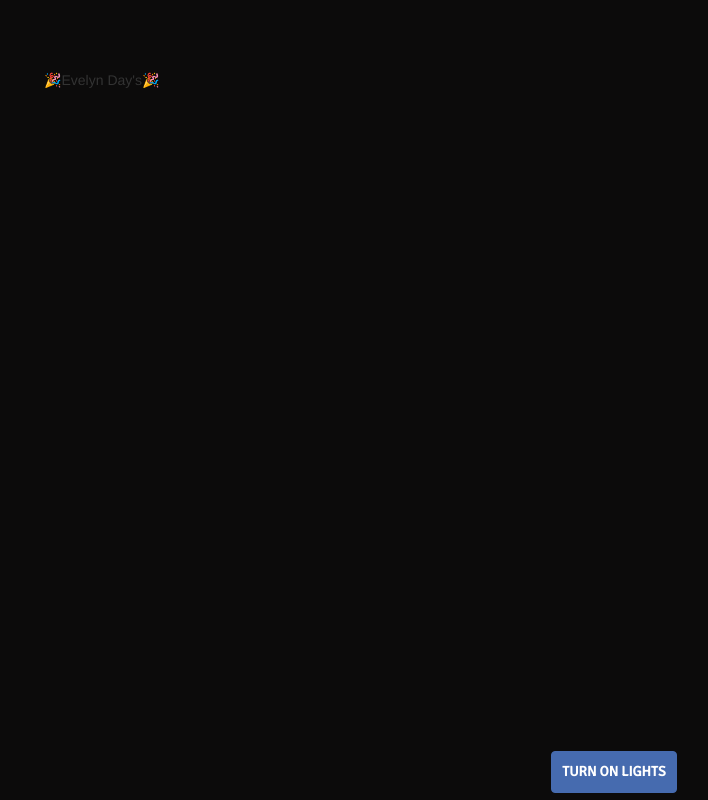
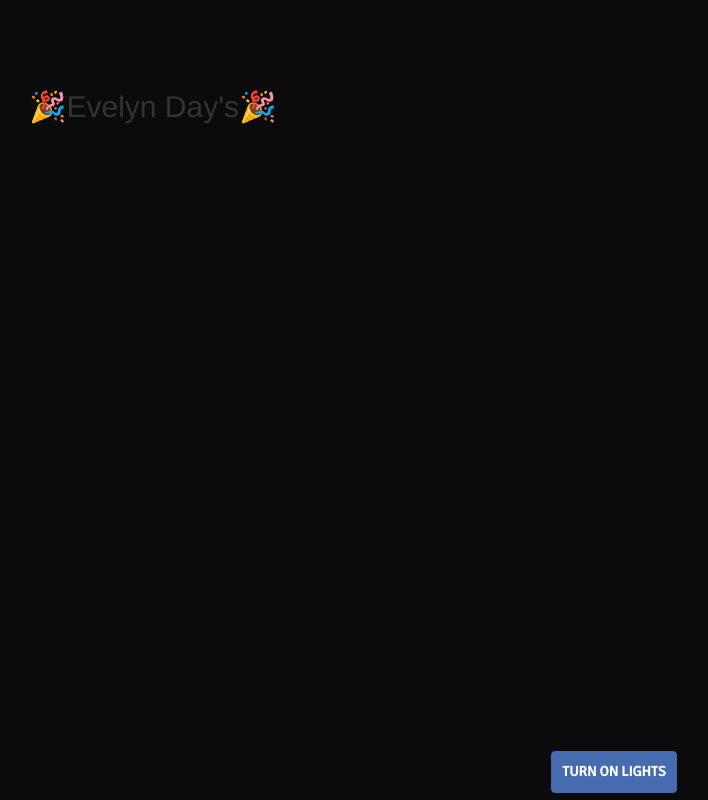
Before and after one commit to adelinamarbun/adelinamarbun, a website: page birthday/index.html in a window 1280 px wide. Shown: the whole page, without its empty margins (26-734 px from the left). Drawn offline with nearby package versions, Linux system fonts and the light colour scheme.

Commit message:
Update index.html

```diff
--- a/birthday/index.html
+++ b/birthday/index.html
@@ -59,7 +59,6 @@
 
     <img src="Balloon-Border.png" width="100%" class="balloon-border">
 
-
 	<div class="container">
 		<div class="row">
 			<div class="col-md-2 col-xs-2 bulb-holder">
@@ -80,10 +79,12 @@
 			<div class="col-md-2 col-xs-2 bulb-holder">
 				<div class="bulb" id="bulb_orange"></div>
 			</div>
+
+	<div>
+		<marquee><h2>🎉Evelyn Day's🎉</h2></marquee></div>
 		</div>
 
-		<div>
-		<marquee>🎉Evelyn Day's🎉</marquee></div>
+
 		<div class="row">
 			<div class="col-md-12 text-center">
 				<img src="banner.png" class="bannar">
```
